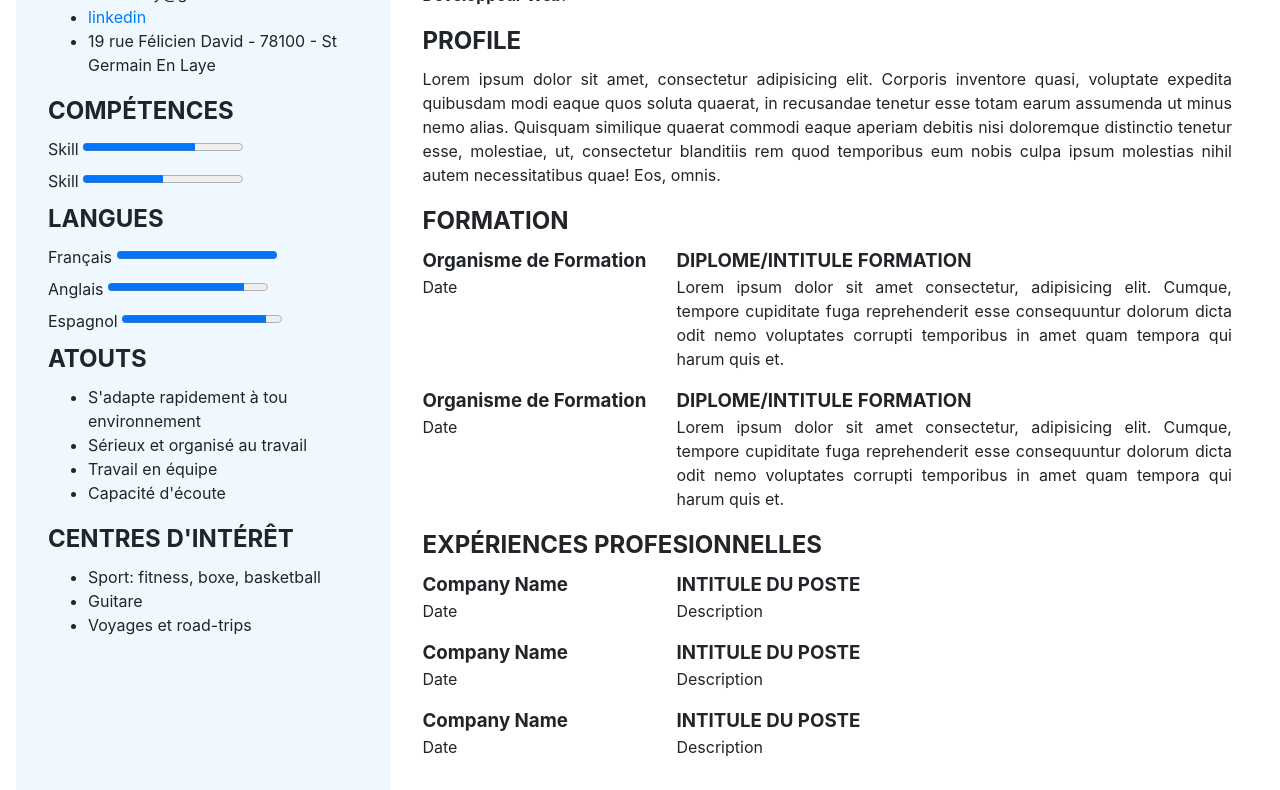
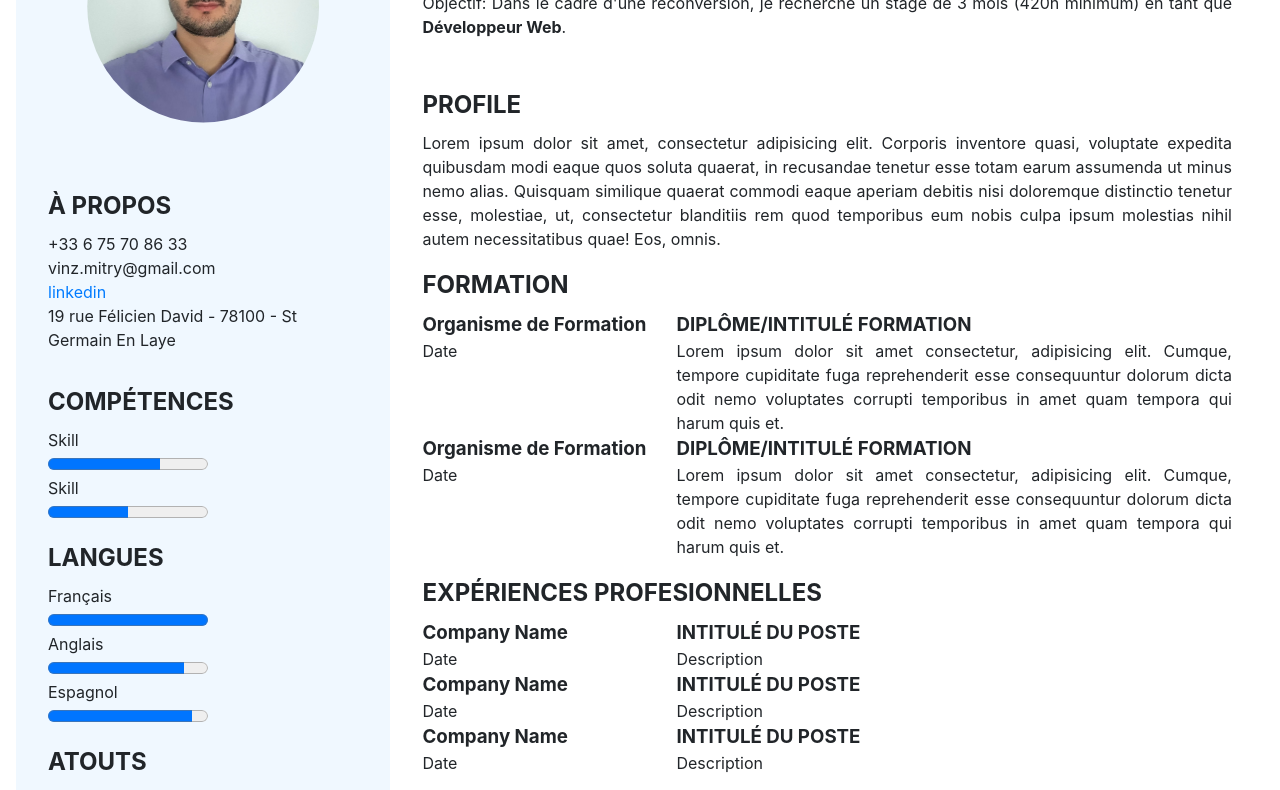
Before and after one commit to Vincent-Mitry/Vincent-Mitry.github.io, a plain HTML site: page index.html in a window 1280 px wide. Shown: the part 161-951 px from the top of the page. Drawn offline with Linux system fonts and the light colour scheme.

Commit message:
Ajout image - flexbox left-content - petits ajustements (marges, etc.)

```diff
--- a/css/styles.css
+++ b/css/styles.css
@@ -2,6 +2,10 @@ html {
     font-size: 16px;
     font-family:'MS Serif', 'New York', sans-serif;
 }
+
+/*------------------------------------------*/
+/*          GESTION DES BLOCS               */
+/*------------------------------------------*/
 
 .wrapper {
     display: flex;
@@ -16,31 +20,71 @@ html {
 .left-content {
     width: 30%;
     background-color: aliceblue;
+    display: flex;
+    flex-direction: column;
 }
+
 .right-content {
     width: 70%;
+}
+
+header {
+    margin: 2rem 0 3rem;
+}
+
+section {
+    margin-bottom: 1rem;
+}
+
+.bloc-photo {
+    max-width: 30vh;
+    display: block;
+    margin: auto;
+    clip-path: circle(44% at 50% 42%);
 }
 
 .entry {
     display: flex;
 }
 
-.entry .title {
+.entry__title {
     width: 30%;
     margin-right: 1rem;
 }
 
-.entry .description {
+.entry__description {
     width: 70%;
 }
+
+/*------------------------------------------*/
+/*          MISE EN FORME SKILL BAR         */
+/*------------------------------------------*/
+
+.skill {
+    display: flex;
+    flex-direction: column;
+}
+
+label {
+    display: block;
+    margin-bottom: 0;
+}
+
+/* Modèle de style pour la progress bar/*
+/* https://bestjquery.com/tutorial/progress-bar/demo72/ */
+
+progress {
+    height: 1.5rem;
+    /* background-color: blue; */
+}
+
+/*------------------------------------------*/
+/*          MISE EN FORME DU TEXTE          */
+/*------------------------------------------*/
 
 h1 {
     font-size: 3rem;
     margin-bottom: 0;
-}
-
-p {
-    text-align: justify;
 }
 
 h2 {
@@ -50,3 +94,20 @@ h2 {
 h3 {
     margin-bottom: 0;
 }
+
+.entry__description h3 {
+    text-transform: uppercase;
+}
+
+p {
+    text-align: justify;
+    margin-bottom: 0;
+}
+
+ul {
+    padding-left: 0;
+}
+
+li {
+    list-style-type: none;
+}
--- a/index.html
+++ b/index.html
@@ -14,8 +14,12 @@
 
         <div class="left-content">
             <section>
-                <img src="#" alt="photo de profil" >
-                <h2>A propos</h2>
+                <div class="bloc-photo">
+                    <img src="media/photo-profil.jpg" alt="photo de profil" >
+                </div>
+            </section>
+            <section>
+                <h2>à propos</h2>
                 <ul>
                     <li>+33 6 75 70 86 33</li>
                     <li>vinz.mitry@gmail.com</li>
@@ -52,7 +56,7 @@
             <section>
                 <h2>Atouts</h2>
                 <ul>
-                    <li>S'adapte rapidement à tou environnement</li>
+                    <li>S'adapte rapidement à tout environnement</li>
                     <li>Sérieux et organisé au travail</li>
                     <li>Travail en équipe</li>
                     <li>Capacité d'écoute</li>
@@ -64,6 +68,7 @@
                     <li>Sport: fitness, boxe, basketball</li>
                     <li>Guitare</li>
                     <li>Voyages et road-trips</li>
+                    <li>Méditation</li>
                 </ul>
             </section>
 
@@ -84,22 +89,22 @@
                 <section>
                     <h2>Formation</h2>
                     <div class="entry">
-                        <div class="title">
+                        <div class="entry__title">
                             <h3>Organisme de Formation</h3>
                             <p>Date</p>
                         </div>
-                        <div class="description">
-                            <h3>DIPLOME/INTITULE FORMATION</h3>
+                        <div class="entry__description">
+                            <h3>Diplôme/Intitulé Formation</h3>
                             <p>Lorem ipsum dolor sit amet consectetur, adipisicing elit. Cumque, tempore cupiditate fuga reprehenderit esse consequuntur dolorum dicta odit nemo voluptates corrupti temporibus in amet quam tempora qui harum quis et.</p>
                         </div>
                     </div>
                     <div class="entry">
-                        <div class="title">
+                        <div class="entry__title">
                             <h3>Organisme de Formation</h3>
                             <p>Date</p>
                         </div>
-                        <div class="description">
-                            <h3>DIPLOME/INTITULE FORMATION</h3>
+                        <div class="entry__description">
+                            <h3>Diplôme/Intitulé Formation</h3>
                             <p>Lorem ipsum dolor sit amet consectetur, adipisicing elit. Cumque, tempore cupiditate fuga reprehenderit esse consequuntur dolorum dicta odit nemo voluptates corrupti temporibus in amet quam tempora qui harum quis et.</p>
                         </div>
                     </div>
@@ -108,32 +113,32 @@
                 <section>
                     <h2>Expériences Profesionnelles</h2>
                         <div class="entry">
-                            <div class="title">
+                            <div class="entry__title">
                                 <h3>Company Name</h3>
                                 <p>Date</p>
                             </div>
-                            <div class="description">
-                                <h3>INTITULE DU POSTE</h3>
+                            <div class="entry__description">
+                                <h3>Intitulé du poste</h3>
                                 <p>Description</p>
                             </div>
                         </div>
                         <div class="entry">
-                            <div class="title">
+                            <div class="entry__title">
                                 <h3>Company Name</h3>
                                 <p>Date</p>
                             </div>
-                            <div class="description">
-                                <h3>INTITULE DU POSTE</h3>
+                            <div class="entry__description">
+                                <h3>Intitulé du poste</h3>
                                 <p>Description</p>
                             </div>
                         </div>
                         <div class="entry">
-                            <div class="title">
+                            <div class="entry__title">
                                 <h3>Company Name</h3>
                                 <p>Date</p>
                             </div>
-                            <div class="description">
-                                <h3>INTITULE DU POSTE</h3>
+                            <div class="entry__description">
+                                <h3>Intitulé du poste</h3>
                                 <p>Description</p>
                             </div>
                         </div>
```
Also changed, not shown: media/photo-profil.jpg (added), 2 other files.
